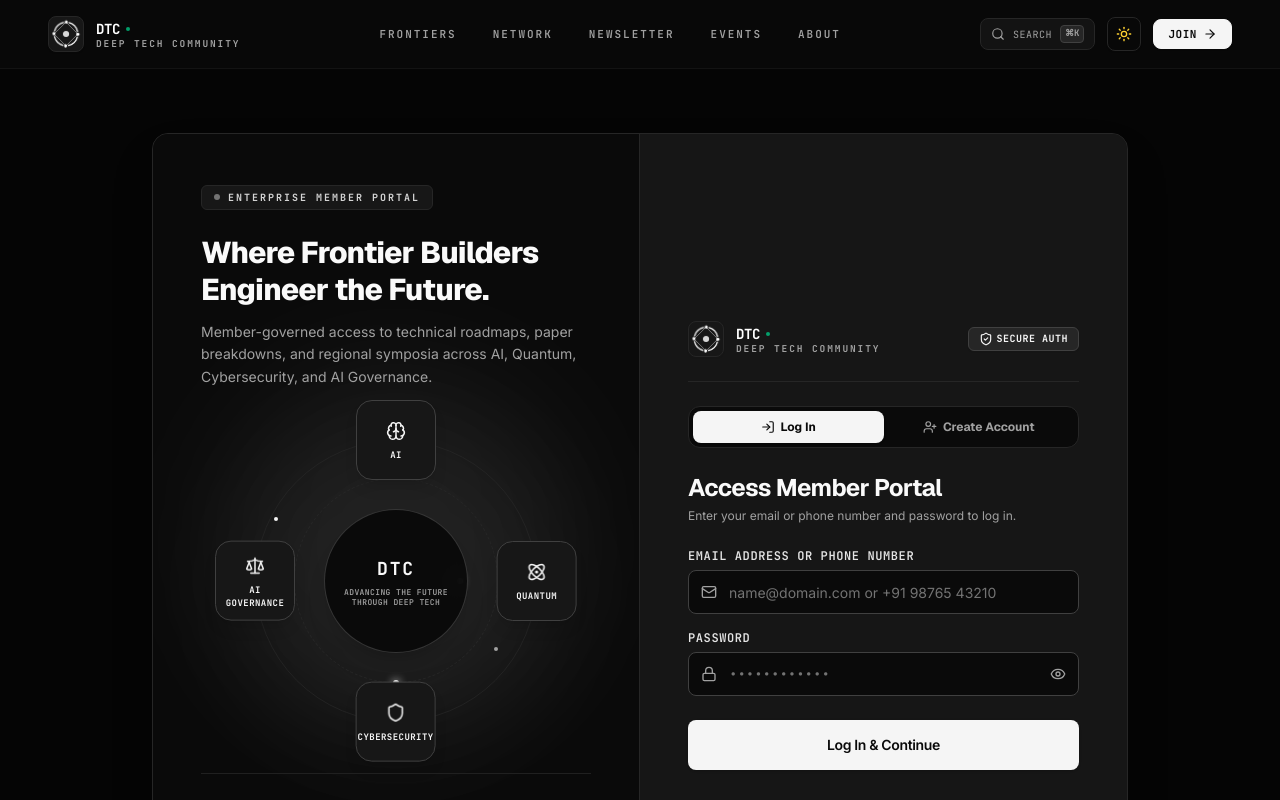
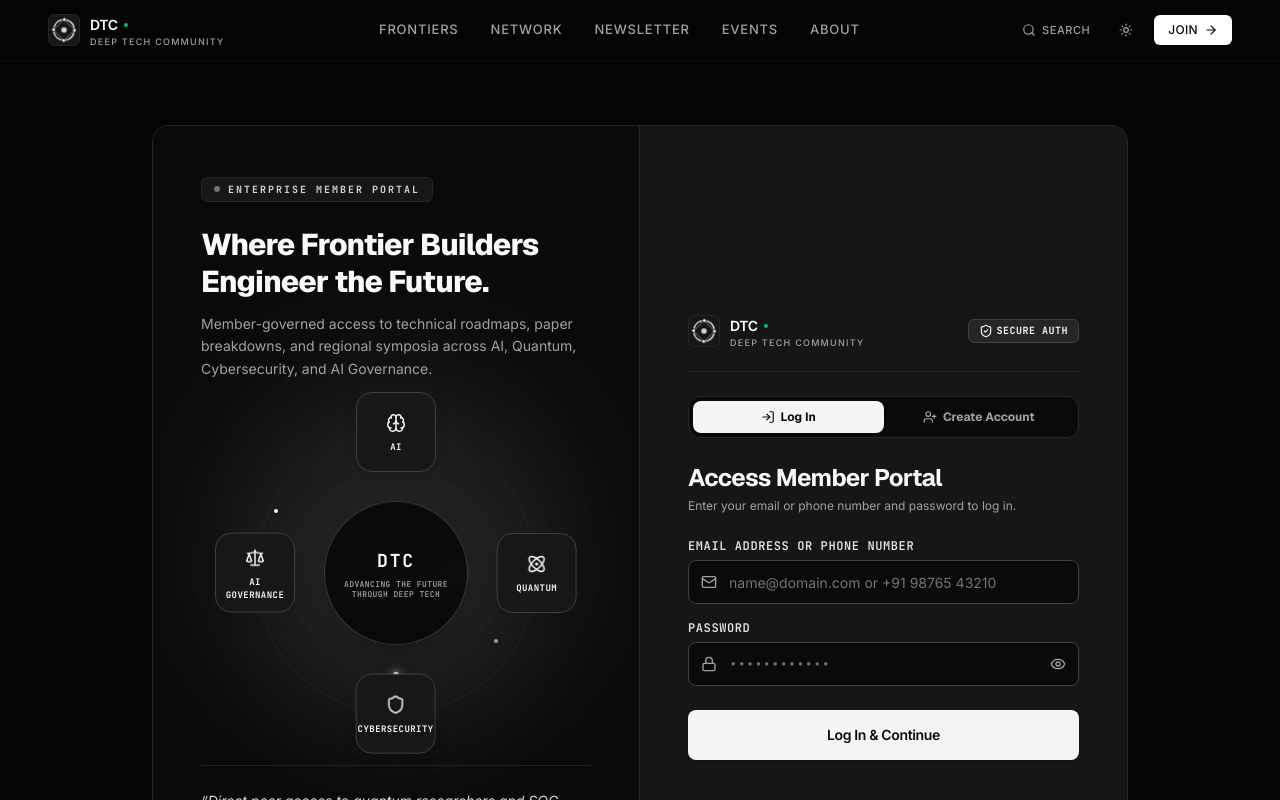
Before and after one commit to Shivammishra0001/deep-tech-community, a Next.js app: page /login in a window 1280 px wide. Shown: the top 800 px of the page. Built offline with nearby package versions, Linux system fonts and the light colour scheme.

Commit message:
refactor(nav): apply PROMPT 04E navigation visual and typography refinements

```diff
--- a/src/components/chrome.tsx
+++ b/src/components/chrome.tsx
@@ -87,18 +87,18 @@ export function LogoSymbol({ className }: { className?: string }) {
 
 export function Logo({ className }: { className?: string }) {
   return (
-    <Link href="/" className={cx("group inline-flex items-center gap-3 select-none", className)}>
-      <span className="inline-flex size-9 items-center justify-center rounded-lg border border-neutral-300/80 bg-neutral-100 text-neutral-950 transition-all duration-300 group-hover:scale-105 dark:border-neutral-800 dark:bg-neutral-900 dark:text-white shadow-xs">
+    <Link href="/" className={cx("group inline-flex items-center gap-2.5 select-none", className)}>
+      <span className="inline-flex size-8 items-center justify-center rounded-md border border-neutral-300/80 bg-neutral-100 text-neutral-950 transition-colors duration-200 dark:border-neutral-800 dark:bg-neutral-900 dark:text-white">
         <LogoSymbol className="size-full" />
       </span>
       <div className="flex flex-col leading-none">
         <div className="flex items-center gap-1.5">
-          <span className="font-mono text-sm font-bold tracking-tight text-neutral-900 dark:text-white group-hover:text-neutral-600 dark:group-hover:text-neutral-300 transition-colors">
+          <span className="font-sans text-sm font-semibold tracking-tight text-neutral-900 dark:text-white group-hover:text-neutral-600 dark:group-hover:text-neutral-300 transition-colors">
             DTC
           </span>
-          <span className="size-1 rounded-full bg-emerald-500 animate-pulse" />
+          <span className="size-1 rounded-full bg-emerald-500" />
         </div>
-        <span className="font-mono text-[9.5px] font-bold uppercase tracking-[0.2em] text-neutral-500 dark:text-neutral-400">
+        <span className="font-sans text-[9px] font-medium uppercase tracking-[0.14em] text-neutral-500 dark:text-neutral-400 mt-0.5">
           DEEP TECH COMMUNITY
         </span>
       </div>
@@ -116,9 +116,9 @@ function ThemeToggle() {
     <button
       onClick={() => setTheme(dark ? "light" : "dark")}
       aria-label={dark ? "Switch to light mode" : "Switch to dark mode"}
-      className="grid size-8.5 place-items-center rounded-lg border border-neutral-300/80 text-neutral-700 transition-colors hover:border-neutral-900 hover:text-neutral-900 dark:border-neutral-800 dark:text-neutral-300 dark:hover:border-neutral-100 dark:hover:text-white shadow-xs cursor-pointer"
+      className="grid size-8 place-items-center rounded-md text-neutral-500 hover:text-neutral-900 dark:text-neutral-400 dark:hover:text-white transition-colors cursor-pointer"
     >
-      {dark ? <Sun className="size-4 text-amber-300" /> : <Moon className="size-4 text-neutral-800 dark:text-neutral-200" />}
+      {dark ? <Sun className="size-3.5" /> : <Moon className="size-3.5" />}
     </button>
   );
 }
@@ -163,16 +163,16 @@ function SearchModal({ isOpen, onClose }: { isOpen: boolean; onClose: () => void
           animate={{ opacity: 1 }}
           exit={{ opacity: 0 }}
           onClick={onClose}
-          className="fixed inset-0 bg-black/70 backdrop-blur-md"
+          className="fixed inset-0 bg-black/70 backdrop-blur-sm"
         />
 
         {/* Modal Window */}
         <motion.div
-          initial={{ opacity: 0, scale: 0.96, y: -10 }}
+          initial={{ opacity: 0, scale: 0.98, y: -8 }}
           animate={{ opacity: 1, scale: 1, y: 0 }}
-          exit={{ opacity: 0, scale: 0.96, y: -10 }}
-          transition={{ duration: 0.2 }}
-          className="relative z-10 w-full max-w-xl overflow-hidden rounded-xl border border-neutral-200 bg-white shadow-2xl dark:border-neutral-800 dark:bg-[#0a0a0a]"
+          exit={{ opacity: 0, scale: 0.98, y: -8 }}
+          transition={{ duration: 0.15 }}
+          className="relative z-10 w-full max-w-xl overflow-hidden rounded-xl border border-neutral-200 bg-white shadow-xl dark:border-neutral-800 dark:bg-[#0a0a0a]"
         >
           {/* Search Input Box */}
           <div className="flex items-center border-b border-neutral-200 px-4 py-3 dark:border-neutral-800">
@@ -190,7 +190,7 @@ function SearchModal({ isOpen, onClose }: { isOpen: boolean; onClose: () => void
                 Clear
               </button>
             )}
-            <kbd className="ml-2 rounded border border-neutral-200 bg-neutral-100 px-1.5 py-0.5 font-mono text-[10px] text-neutral-500 dark:border-neutral-800 dark:bg-neutral-900 dark:text-neutral-400">
+            <kbd className="ml-2 rounded border border-neutral-200 bg-neutral-100 px-1.5 py-0.5 font-sans text-[10px] text-neutral-500 dark:border-neutral-800 dark:bg-neutral-900 dark:text-neutral-400">
               ESC
             </kbd>
           </div>
@@ -198,7 +198,7 @@ function SearchModal({ isOpen, onClose }: { isOpen: boolean; onClose: () => void
           {/* Search Results List */}
           <div className="max-h-80 overflow-y-auto p-2">
             {filtered.length === 0 ? (
-              <div className="p-8 text-center font-mono text-xs text-neutral-500 dark:text-neutral-400">
+              <div className="p-8 text-center font-sans text-xs text-neutral-500 dark:text-neutral-400">
                 No matching results found for &quot;{query}&quot;
               </div>
             ) : (
@@ -219,7 +219,7 @@ function SearchModal({ isOpen, onClose }: { isOpen: boolean; onClose: () => void
                           <p className="font-sans text-xs font-semibold text-neutral-900 dark:text-neutral-100">
                             {item.title}
                           </p>
-                          <p className="font-mono text-[10px] uppercase tracking-wider text-neutral-500 dark:text-neutral-400">
+                          <p className="font-sans text-[10px] uppercase tracking-wider text-neutral-500 dark:text-neutral-400">
                             {item.category}
                           </p>
                         </div>
@@ -233,8 +233,8 @@ function SearchModal({ isOpen, onClose }: { isOpen: boolean; onClose: () => void
           </div>
 
           {/* Footer info */}
-          <div className="border-t border-neutral-200 bg-neutral-50 px-4 py-2 font-mono text-[10px] text-neutral-500 dark:border-neutral-800 dark:bg-[#050505] dark:text-neutral-400 flex justify-between items-center">
-            <span>DEEP TECH COMMUNITY PLATFORM SEARCH</span>
+          <div className="border-t border-neutral-200 bg-neutral-50 px-4 py-2 font-sans text-[10px] text-neutral-500 dark:border-neutral-800 dark:bg-[#050505] dark:text-neutral-400 flex justify-between items-center">
+            <span>DEEP TECH COMMUNITY SEARCH</span>
             <span>PRESS ESC TO CLOSE</span>
           </div>
         </motion.div>
@@ -243,7 +243,7 @@ function SearchModal({ isOpen, onClose }: { isOpen: boolean; onClose: () => void
   );
 }
 
-/** Premium Top Horizontal Navigation Header Component (PROMPT 03 Redesign) */
+/** Premium Editorial Header Component (PROMPT 04E Refinement) */
 export function Navbar() {
   const [scrolled, setScrolled] = useState(false);
   const [mobileOpen, setMobileOpen] = useState(false);
@@ -253,10 +253,10 @@ export function Navbar() {
 
   useEffect(() => setMobileOpen(false), [pathname]);
 
-  // Scroll listener for sticky header background opacity & border transition
+  // Scroll listener for sticky header
   useEffect(() => {
     const handleScroll = () => {
-      setScrolled(window.scrollY > 20);
+      setScrolled(window.scrollY > 15);
     };
     window.addEventListener("scroll", handleScroll, { passive: true });
     handleScroll();
@@ -307,18 +307,18 @@ export function Navbar() {
     <>
       <header
         className={cx(
-          "sticky top-0 z-50 w-full transition-all duration-300",
+          "sticky top-0 z-50 w-full transition-all duration-200 border-b",
           scrolled
-            ? "border-b border-neutral-200/90 bg-white/95 backdrop-blur-xl shadow-xs py-3 dark:border-[#242424] dark:bg-[#050505]/95"
-            : "border-b border-neutral-200/40 bg-white/70 backdrop-blur-md py-4 dark:border-neutral-800/40 dark:bg-neutral-950/70"
+            ? "border-neutral-200/80 bg-white/95 py-2.5 dark:border-neutral-900 dark:bg-[#050505]/95 shadow-xs"
+            : "border-neutral-200/40 bg-white/90 py-3.5 dark:border-neutral-900/60 dark:bg-[#050505]/90"
         )}
       >
         <Container className="flex items-center justify-between gap-4">
           {/* LEFT: Brand Emblem & Label */}
           <Logo />
 
-          {/* CENTER: Primary Navigation Links */}
-          <nav className="hidden md:flex items-center gap-7 lg:gap-9" aria-label="Main Navigation">
+          {/* CENTER: Primary Editorial Navigation Links */}
+          <nav className="hidden md:flex items-center gap-6 lg:gap-8" aria-label="Main Navigation">
             {NAV_CENTER_ITEMS.map((item) => {
               const isActive = pathname === item.href || (item.href !== "/" && pathname.startsWith(item.href));
               return (
@@ -326,54 +326,47 @@ export function Navbar() {
                   key={item.href}
                   href={item.href}
                   className={cx(
-                    "relative py-1 font-mono text-[11px] font-semibold uppercase tracking-[0.18em] transition-colors duration-200 select-none",
+                    "relative py-1 font-sans text-[12px] lg:text-[13px] font-medium uppercase tracking-[0.06em] transition-colors duration-150 select-none",
                     isActive
-                      ? "text-neutral-950 dark:text-white font-bold"
+                      ? "text-neutral-950 dark:text-white"
                       : "text-neutral-600 hover:text-neutral-950 dark:text-neutral-400 dark:hover:text-white"
                   )}
                 >
                   {item.label}
                   {isActive && (
-                    <motion.span
-                      layoutId="nav-active-line"
-                      className="absolute bottom-0 left-0 right-0 h-[1.5px] bg-neutral-950 dark:bg-white rounded-full"
-                      transition={{ type: "spring", stiffness: 380, damping: 30 }}
-                    />
+                    <span className="absolute bottom-0 left-0 right-0 h-[1.5px] bg-neutral-950 dark:bg-white rounded-full" />
                   )}
                 </Link>
               );
             })}
           </nav>
 
-          {/* RIGHT: Actions (Search, Theme Toggle, Join) */}
-          <div className="flex items-center gap-2.5 sm:gap-3">
+          {/* RIGHT: Actions (Subtle Search, Theme, Strong JOIN) */}
+          <div className="flex items-center gap-2 sm:gap-3">
             {/* Search Trigger Button */}
             <button
               type="button"
               onClick={() => setSearchOpen(true)}
-              className="flex items-center gap-2 rounded-lg border border-neutral-300/80 bg-neutral-100/80 px-2.5 py-1.5 text-neutral-600 transition-colors hover:border-neutral-400 hover:text-neutral-950 dark:border-neutral-800 dark:bg-neutral-900/80 dark:text-neutral-400 dark:hover:border-neutral-700 dark:hover:text-white cursor-pointer"
+              className="flex items-center gap-1.5 px-2 py-1 text-neutral-500 hover:text-neutral-900 dark:text-neutral-400 dark:hover:text-white transition-colors cursor-pointer"
               aria-label="Search platform"
             >
               <Search className="size-3.5" />
-              <span className="hidden lg:inline font-mono text-[10px] uppercase tracking-wider text-neutral-500 dark:text-neutral-400">
-                Search
+              <span className="hidden lg:inline font-sans text-[11px] font-medium uppercase tracking-wider">
+                SEARCH
               </span>
-              <kbd className="hidden sm:inline-flex h-4.5 items-center rounded border border-neutral-300 bg-neutral-200 px-1 font-mono text-[9px] font-bold text-neutral-600 dark:border-neutral-700 dark:bg-neutral-800 dark:text-neutral-400">
-                ⌘K
-              </kbd>
             </button>
 
             {/* Theme Toggle */}
             <ThemeToggle />
 
-            {/* User Auth or Minimal JOIN Button */}
+            {/* User Auth or Strong JOIN Button */}
             {user ? (
               <div className="flex items-center gap-2">
                 <Link
                   href="/admin"
-                  className="flex items-center gap-2 rounded-lg border border-neutral-300/80 bg-neutral-100 px-2.5 py-1.5 text-xs font-semibold text-neutral-900 dark:border-neutral-800 dark:bg-neutral-900 dark:text-neutral-100 hover:bg-neutral-200 dark:hover:bg-neutral-800 transition-colors"
+                  className="flex items-center gap-2 rounded-md border border-neutral-300/80 bg-neutral-100 px-2.5 py-1 text-xs font-medium text-neutral-900 dark:border-neutral-800 dark:bg-neutral-900 dark:text-neutral-100 hover:bg-neutral-200 dark:hover:bg-neutral-800 transition-colors"
                 >
-                  <span className="flex size-5 items-center justify-center rounded-full bg-neutral-900 font-mono text-[9px] font-bold text-white dark:bg-white dark:text-neutral-950">
+                  <span className="flex size-4.5 items-center justify-center rounded-full bg-neutral-900 font-sans text-[9px] font-bold text-white dark:bg-white dark:text-neutral-950">
                     {user.name ? user.name.split(" ").map((n) => n[0]).join("").toUpperCase().slice(0, 2) : "U"}
                   </span>
                   <span className="hidden sm:inline max-w-[90px] truncate">{user.name.split(" ")[0]}</span>
@@ -382,10 +375,10 @@ export function Navbar() {
             ) : (
               <Link
                 href="/join"
-                className="group inline-flex items-center gap-1.5 rounded-lg border border-neutral-900 bg-neutral-900 px-3.5 py-1.5 font-mono text-[11px] font-bold uppercase tracking-wider text-neutral-50 transition-all duration-200 hover:bg-neutral-800 dark:border-neutral-100 dark:bg-neutral-100 dark:text-neutral-950 dark:hover:bg-white shadow-xs cursor-pointer"
+                className="group inline-flex items-center gap-1.5 rounded-md bg-neutral-950 px-3.5 py-1.5 font-sans text-[12px] font-medium tracking-wide text-white transition-all duration-200 hover:bg-neutral-800 dark:bg-white dark:text-neutral-950 dark:hover:bg-neutral-200 cursor-pointer shadow-xs"
               >
                 <span>JOIN</span>
-                <ArrowRight className="size-3.5 transition-transform duration-200 group-hover:translate-x-1" />
+                <ArrowRight className="size-3.5 transition-transform duration-200 group-hover:translate-x-0.5" />
               </Link>
             )}
 
@@ -395,7 +388,7 @@ export function Navbar() {
               onClick={() => setMobileOpen(!mobileOpen)}
               aria-label={mobileOpen ? "Close menu" : "Open menu"}
               aria-expanded={mobileOpen}
-              className="grid size-8.5 place-items-center rounded-lg border border-neutral-300 text-neutral-700 md:hidden dark:border-neutral-800 dark:text-neutral-300 cursor-pointer"
+              className="grid size-8 place-items-center rounded-md border border-neutral-200 text-neutral-700 md:hidden dark:border-neutral-800 dark:text-neutral-300 cursor-pointer"
             >
               {mobileOpen ? <X className="size-4" /> : <Menu className="size-4" />}
             </button>
@@ -413,55 +406,48 @@ export function Navbar() {
             initial={{ opacity: 0, height: 0 }}
             animate={{ opacity: 1, height: "auto" }}
             exit={{ opacity: 0, height: 0 }}
-            transition={{ duration: 0.25, ease: "easeInOut" }}
-            className="sticky top-[57px] z-40 overflow-hidden border-b border-neutral-200 bg-white md:hidden dark:border-[#242424] dark:bg-[#050505]"
+            transition={{ duration: 0.2, ease: "easeInOut" }}
+            className="sticky top-[53px] z-40 overflow-hidden border-b border-neutral-200 bg-white md:hidden dark:border-neutral-900 dark:bg-[#050505]"
           >
-            <Container className="py-6 space-y-5">
-              <div className="grid gap-2">
+            <Container className="py-5 space-y-4">
+              <div className="grid gap-1">
                 {NAV_CENTER_ITEMS.map((item) => (
                   <Link
                     key={item.href}
                     href={item.href}
-                    className="flex items-center justify-between rounded-lg px-3 py-2.5 font-mono text-xs font-bold uppercase tracking-widest text-neutral-800 hover:bg-neutral-100 hover:text-neutral-950 dark:text-neutral-200 dark:hover:bg-neutral-900 dark:hover:text-white"
+                    className="flex items-center justify-between rounded-md px-3 py-2 font-sans text-xs font-medium uppercase tracking-wider text-neutral-800 hover:bg-neutral-100 hover:text-neutral-950 dark:text-neutral-200 dark:hover:bg-neutral-900 dark:hover:text-white"
                   >
                     <span>{item.label}</span>
-                    <ChevronRight className="size-4 text-neutral-400" />
+                    <ChevronRight className="size-3.5 text-neutral-400" />
                   </Link>
                 ))}
-                <Link
-                  href="/chapters"
-                  className="flex items-center justify-between rounded-lg px-3 py-2.5 font-mono text-xs font-bold uppercase tracking-widest text-neutral-800 hover:bg-neutral-100 hover:text-neutral-950 dark:text-neutral-200 dark:hover:bg-neutral-900 dark:hover:text-white"
-                >
-                  <span>CHAPTERS</span>
-                  <ChevronRight className="size-4 text-neutral-400" />
-                </Link>
               </div>
 
-              <div className="border-t border-neutral-200 pt-4 dark:border-neutral-800">
+              <div className="border-t border-neutral-200 pt-3 dark:border-neutral-900">
                 {user ? (
                   <div className="flex items-center justify-between">
                     <div className="flex items-center gap-2.5">
-                      <div className="flex size-8 items-center justify-center rounded-full bg-neutral-900 font-mono text-xs font-bold text-white dark:bg-white dark:text-neutral-950">
+                      <div className="flex size-7 items-center justify-center rounded-full bg-neutral-900 font-sans text-xs font-semibold text-white dark:bg-white dark:text-neutral-950">
                         {user.name ? user.name.split(" ").map((n) => n[0]).join("").toUpperCase().slice(0, 2) : "U"}
                       </div>
                       <div>
-                        <p className="font-display text-xs font-bold text-neutral-900 dark:text-neutral-50">{user.name}</p>
-                        <p className="font-mono text-[10px] text-neutral-500 dark:text-neutral-400">{user.email}</p>
+                        <p className="font-sans text-xs font-semibold text-neutral-900 dark:text-neutral-50">{user.name}</p>
+                        <p className="font-sans text-[10px] text-neutral-500 dark:text-neutral-400">{user.email}</p>
                       </div>
                     </div>
                     <button
                       onClick={handleLogout}
-                      className="rounded-lg border border-red-300 px-3 py-1.5 font-mono text-xs font-bold text-red-600 dark:border-red-900/60 dark:text-red-400 cursor-pointer"
+                      className="rounded-md border border-red-300 px-2.5 py-1 font-sans text-xs font-medium text-red-600 dark:border-red-900/60 dark:text-red-400 cursor-pointer"
                     >
                       Sign Out
                     </button>
                   </div>
                 ) : (
                   <div className="flex gap-2">
-                    <Button href="/login" variant="outline" size="sm" className="flex-1 justify-center">
+                    <Button href="/login" variant="outline" size="sm" className="flex-1 justify-center font-sans text-xs font-medium">
                       Login
                     </Button>
-                    <Button href="/join" variant="primary" size="sm" className="flex-1 justify-center">
+                    <Button href="/join" variant="primary" size="sm" className="flex-1 justify-center font-sans text-xs font-medium">
                       Join Community →
                     </Button>
                   </div>
```
